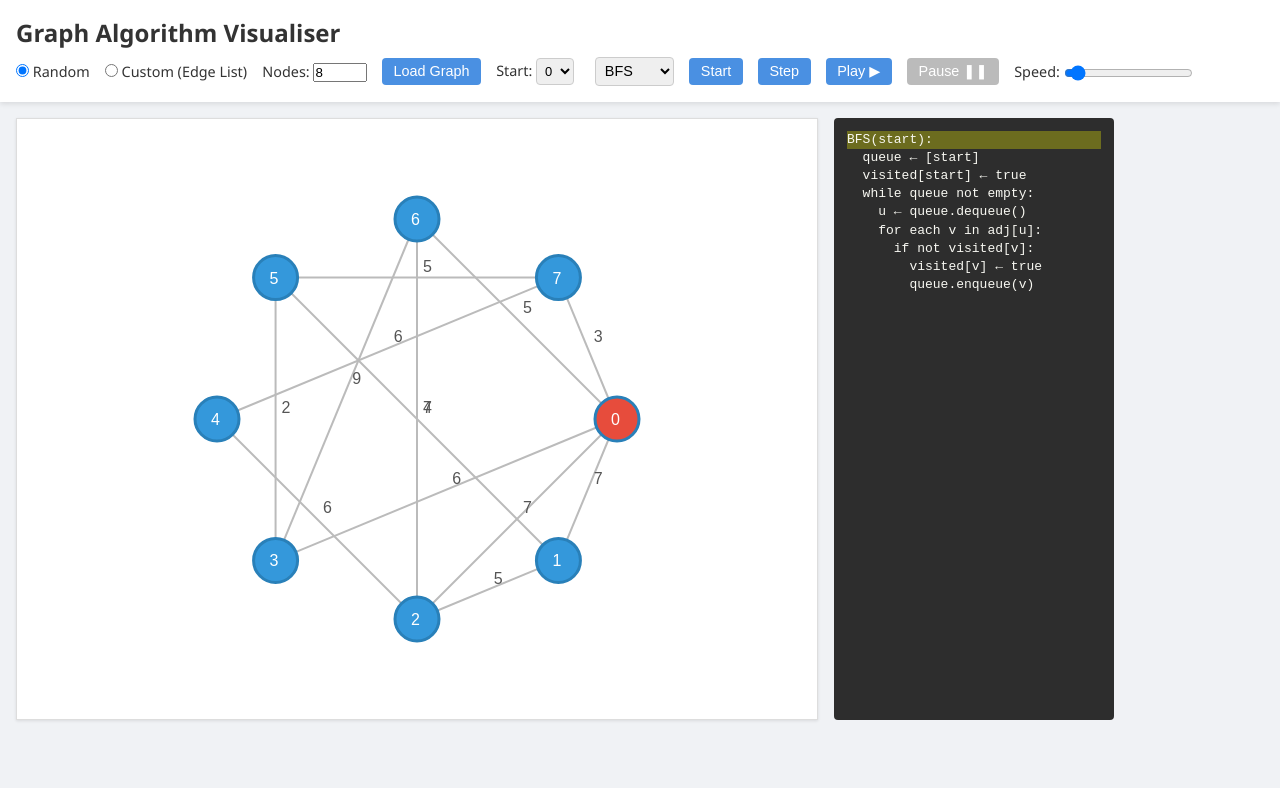
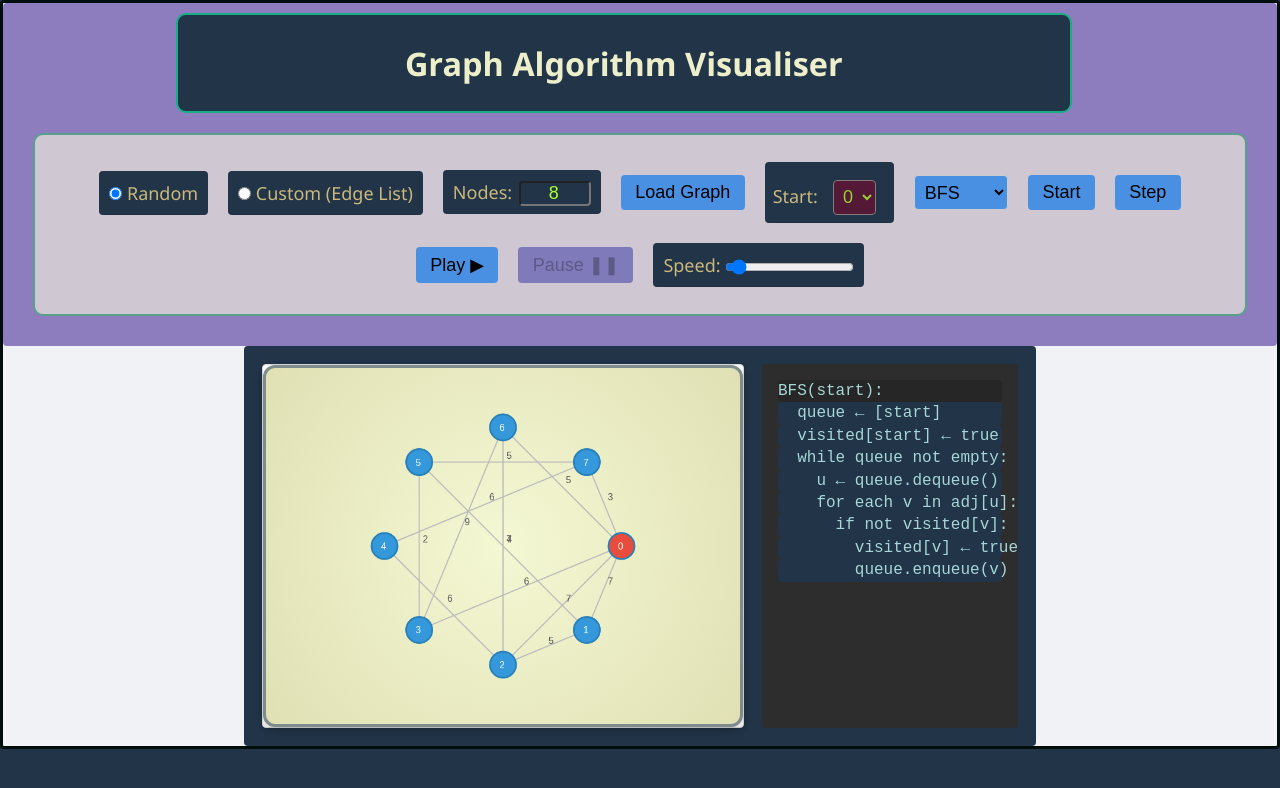
Before and after one commit to Ayush-295/ProjectBased, a plain HTML site: page index.html in a window 1280 px wide. Both pictures are taken after a click on the button "Start". Drawn offline with Linux system fonts and the light colour scheme.

Commit message:
fixed the algos

```diff
--- a/index.html
+++ b/index.html
@@ -2,6 +2,7 @@
 <html lang="en">
 <head>
   <meta charset="UTF-8">
+  <meta content="width=device-width, initial-scale=1" name="viewport" />
   <title>Graph Algorithm Visualiser</title>
   <link rel="stylesheet" href="styles.css">
 </head>
@@ -17,7 +18,7 @@
         <label>Nodes: <input type="number" id="nodeCount" min="3" max="20" value="8"></label>
       </div>
 
-      <div id="custom-controls" class="hidden">
+      <div id="custom-controls" class="hidden" >
         <label>Edges (one per line):</label>
         <textarea id="edgeList" placeholder="u v weight (weight optional)&#10;0 1 5&#10;0 2&#10;1 2 3"></textarea>
       </div>
@@ -25,7 +26,7 @@
       <button id="generate">Load Graph</button>
 
       <!-- Start/End selectors -->
-      <label>Start: <select id="startNode"></select></label>
+      <label id="nodeSelect">Start: <select id="startNode"></select></label>
       <label id="endLabel" class="hidden">End: <select id="endNode"></select></label>
 
       <!-- Algorithm choice -->
--- a/script.js
+++ b/script.js
@@ -1,4 +1,3 @@
-// --- Elements ---
 const canvas      = document.getElementById('graphCanvas');
 const ctx         = canvas.getContext('2d');
 const modeRadios  = document.querySelectorAll('input[name="mode"]');
@@ -182,9 +181,14 @@ function pathIncludesEdge(path, e){
 function initState(algo){
   const start=+startNodeS.value, end=+endNodeS.value;
   state = { algo, pc:0, visited:{}, queue:[], stack:[], dist:{}, prev:{}, start, end, path:null };
-  if(algo==='bfs'){
-    state.queue.push(start); state.visited[start]=true;
-  } else if(algo==='dfs'){
+  if (algo === 'bfs') {
+    state.queue.push(start);
+    state.visited[start] = true;
+    // new:
+    state.curNeighbors = [];
+    state.curIndex     = 0;
+  }
+   else if(algo==='dfs'){
     state.stack.push([start,0]); state.visited[start]=true;
   } else {
     nodes.forEach(n=>{ state.dist[n.id]=Infinity; state.prev[n.id]=null; });
@@ -208,25 +212,47 @@ function step(){
 }
 
 function bfsStep(){
-  const {queue,visited} = state;
-  if(!queue.length) return stopRun();
-  state.pc=3;
-  const u=queue.shift();
-  state.pc=4;
-  for(let {to:v} of adj[u]){
-    state.pc=5;
-    if(!visited[v]){
-      visited[v]=true; queue.push(v);
-      drawGraph(Object.keys(visited).map(x=>+x));
-      return;
+  const { queue, visited } = state;
+
+  // If we’re not in the middle of scanning a node’s neighbors, grab the next u:
+  if (state.curNeighbors.length === 0) {
+    if (!queue.length) {
+      stopRun();
+      return true;
     }
+    state.pc = 3;
+    state.u = queue.shift();
+    // set up its neighbors & reset index
+    state.curNeighbors = adj[state.u];
+    state.curIndex     = 0;
   }
-  drawGraph(Object.keys(visited).map(x=>+x));
+
+  // Now process exactly one neighbor at a time:
+  if (state.curIndex < state.curNeighbors.length) {
+    state.pc = 4;
+    const { to: v } = state.curNeighbors[state.curIndex];
+    state.pc = 5;
+    if (!visited[v]) {
+      visited[v] = true;
+      queue.push(v);
+      drawGraph(Object.keys(visited).map(x => +x));
+    } else {
+      // even if already visited, we still want to step past it
+      drawGraph(Object.keys(visited).map(x => +x));
+    }
+    state.curIndex++;
+    return;
+  }
+
+  // once all neighbors done, clear and redraw
+  state.curNeighbors = [];
+  drawGraph(Object.keys(visited).map(x => +x));
 }
+
 
 function dfsStep(){
   const {stack,visited}=state;
-  if(!stack.length) return stopRun();
+  if (!stack.length) { stopRun(); return true; }
   const [u,idx]=stack.pop(), neigh=adj[u];
   if(idx<neigh.length){
     const v=neigh[idx].to;
@@ -244,13 +270,16 @@ function dfsStep(){
 
 function dijkstraStep(){
   const Q=state.queue;
-  if(!Q.length){
+  if (!Q.length) {
+
     // done → reconstruct path
     const path=[]; let u=state.end;
     while(u!=null){ path.unshift(u); u=state.prev[u]; }
     state.path=path;
     drawGraph([],path);
-    return stopRun();
+
+stopRun();
+return true;
   }
   state.pc=3;
   // extract-min
@@ -296,18 +325,27 @@ startBtn.onclick = ()=>{
 
 stepBtn.onclick = ()=>step();
 
-playBtn.onclick = ()=>{
+playBtn.onclick = () => {
   playBtn.disabled = stepBtn.disabled = true;
   pauseBtn.disabled = false;
-  timer = setInterval(()=>{
-    step();
-    // if finished, stop
-    if(stepBtn.disabled && pauseBtn.disabled===false){
+
+  // invert slider: low → slow, high → fast
+  const min = +speedSlider.min;
+  const max = +speedSlider.max;
+  const val = +speedSlider.value;
+  const delay = (max + min) - val;
+
+  timer = setInterval(() => {
+    const done = step();
+    if (done) {
       clearInterval(timer);
-      playBtn.disabled=true;
+      pauseBtn.disabled = true;
+      playBtn.disabled = true;
+      stepBtn.disabled = true;
     }
-  }, +speedSlider.value);
+  }, delay);
 };
+
 
 pauseBtn.onclick = ()=>{
   clearInterval(timer);
@@ -315,5 +353,4 @@ pauseBtn.onclick = ()=>{
   playBtn.disabled=stepBtn.disabled=false;
 };
 
-// initial load
 genBtn.click();
--- a/styles.css
+++ b/styles.css
@@ -1,45 +1,249 @@
 /* Reset & Base */
-* { box-sizing: border-box; margin: 0; padding: 0; }
-body { font-family: 'Segoe UI', Tahoma, sans-serif; background: #f0f2f5; color: #333; }
-header { background: #fff; padding: 1em; box-shadow: 0 2px 5px rgba(0,0,0,0.1); }
-h1 { display: inline-block; font-size: 1.5em; margin-right: 1em; }
+* {
+	box-sizing: border-box;
+	margin: 0;
+	padding: 0;
+	background-color: #213448;
+	font-size: large;
+	border-radius: 4px;
+}
+
+body {
+	font-family: 'Segoe UI', Tahoma, sans-serif;
+	background: #f0f2f5;
+	color: #ECEFCA;
+	border: 3px solid rgb(2, 14, 11);
+	display: flex;
+	justify-content: center;
+	align-items: center;
+	flex-wrap: wrap;
+}
+
+#graphCanvas {
+	background: radial-gradient(circle at center, #f4f8d3, #e0e0b4);
+	border: 3px solid #7f8c8d;
+	box-shadow: 0px 4px 10px rgba(0,0,0,0.2);
+	border-radius: 12px;
+	transition: all 0.3s ease-in-out;
+  }
+
+header {
+	background: #8E7DBE;
+	padding: 10px;
+	box-shadow: 5 2px 5px rgba(0, 0, 0, 0.1);
+	display: flex;
+	justify-content: center;
+	align-items: center;
+	flex-wrap: wrap;
+}
+
+header h1 {
+	border-radius: 10px;
+	padding: 10px;
+	border: 2px solid rgb(23, 174, 133);
+	width: 70vw;
+	height: 100px;
+	text-align: center;
+	display: flex;
+	font-size: 1.8em;
+	flex-wrap: wrap;
+	align-content: space-around;
+	justify-content: center;
+}
+
+h1 {
+	/* display: inline-block; */
+	font-size: 1.5em;
+	margin-right: 1em;
+}
 
 /* Controls */
 .controls {
-  display: flex; flex-wrap: wrap; align-items: center; gap: 0.5em;
-  margin-top: 0.5em;
+	margin: 20px;
+	background-color: #CFC7D2;
+	border: 2px solid rgb(88, 159, 140);
+	border-radius: 10px;
+	display: flex;
+	flex-wrap: wrap;
+	align-items: center;
+	justify-content: center;
+	padding: 17px;
+	color: #cbb87c;
+
 }
-.controls label, .controls button, .controls select {
-  margin-right: 0.5em;
-  font-size: 0.9em;
+
+
+.controls label,
+.controls button,
+.controls select {
+	padding: 10px;
+	margin: 10px;
 }
-.controls input[type=number] { width: 4em; }
-.controls input[type=range] { vertical-align: middle; }
+
+.controls input[type=number] {
+	width: 4em;
+	color: greenyellow;
+	margin-left: 2px;
+	padding-left: 28px;
+	align-items: center;
+}
+
+.controls input[type=range] {
+	vertical-align: middle;
+}
+
 .controls button {
-  background: #4a90e2; color: #fff; border: none; padding: 0.4em 0.8em;
-  border-radius: 4px; cursor: pointer;
+	background: #4a90e2;
+	border: none;
+	padding: 0.4em 0.8em;
+	border-radius: 4px;
+	cursor: pointer;
 }
-.controls button:disabled { background: #bbb; cursor: default; }
-.controls select { padding: 0.3em; border-radius: 4px; border: 1px solid #ccc; }
+
+.controls button:disabled {
+	background: #7f7aba;
+	cursor: default;
+}
+
+#startNode {
+	color: yellowgreen;
+	border: 1px solid #877a7a;
+	background-color: #531937;
+}
+
+.controls select {
+	padding: 0.3em;
+	border-radius: 4px;
+	border: 1px solid #ccc;
+}
 
 /* Mode toggle */
-.input-mode label { margin-right: 1em; cursor: pointer; }
-#adjList { width: 200px; height: 80px; font-family: monospace; font-size: 0.85em; }
+.input-mode label {
+	margin-right: 1em;
+	cursor: pointer;
+}
+
+#adjList {
+	width: 200px;
+	height: 80px;
+	font-family: monospace;
+	font-size: 0.85em;
+}
+
+
+
+/* Main layout */
+main {
+	display: flex;
+	padding: 1em;
+	gap: 1em;
+}
 
 /* Hide helpers */
-.hidden { display: none; }
+.hidden {
+	display: none !important;
+}
 
-/* Main layout */
-main { display: flex; padding: 1em; gap: 1em; }
+#custom-controls{
+	display: flex;
+}
+#algorithm{
+	background-color: #4a90e2;
+
+}
+
+#algorithm option{
+	background-color: rgb(158, 158, 96);
+	color: rgb(9, 43, 116);
+}
+
+#random-controls {
+	background-color: transparent;
+}
+
+header #nodeSelect {
+	padding: 8px;
+	height: 61px;
+}
+
 .canvas-container {
-  background: #fff; border: 1px solid #ddd; box-shadow: 0 1px 3px rgba(0,0,0,0.1);
+	background: #fff;
+	border: 1px solid #ddd;
+	box-shadow: 0 1px 3px rgba(0, 0, 0, 0.1);
+
 }
-#graphCanvas { display: block; }
+
+#graphCanvas {
+	background-color: #F4F8D3;
+	color: #f0f2f5;
+	display: block;
+	width: 60vmin;
+}
+
+
+
 #pseudocode {
-  flex-shrink: 0; width: 280px; padding: 1em;
-  background: #2d2d2d; color: #f8f8f2; border-radius: 4px;
-  overflow-y: auto; line-height: 1.4; font-family: monospace;
+	/* flex-shrink: 0; */
+	width: 200px;
+	padding: 1em;
+	background: #2d2d2d;
+	color: #A6D6D6;
+	border-radius: 4px;
+	overflow-y: auto;
+	line-height: 1.4;
+	font-family: monospace;
+	font-size: large;
+
+	width: 20vw;
 }
-.highlight { background: rgba(255, 255, 0, 0.3); }
+
+.highlight {
+	background: rgba(26, 26, 24, 0.3);
+
+}
+@media only screen and (max-width: 900px) {
+	main {
+		display: flex;
+		flex-direction: column;
+		/* Stack children vertically */
+		align-items: center;
+		justify-content: center;
+	}
+
+	#pseudocode {
+		height: 30vh;
+		width: 34vh;
+	}
+
+	header h1 {
+		height: auto;
+		text-wrap: auto;
+	}
+
+
+	#graphCanvas {
+		height: 35vh;
+		width: 48vh;
+	}
+
+	.controls {
+		margin: 20px;
+		background-color: #CFC7D2;
+		border: 2px solid rgb(88, 159, 140);
+		border-radius: 10px;
+		display: flex;
+		flex-wrap: wrap;
+		align-items: center;
+		justify-content: center;
+		padding: 17px;
+		color: #cbb87c;
+
+	}
+
+
+
+}
+
+
 
 /* Node & Edge Styles */
```
